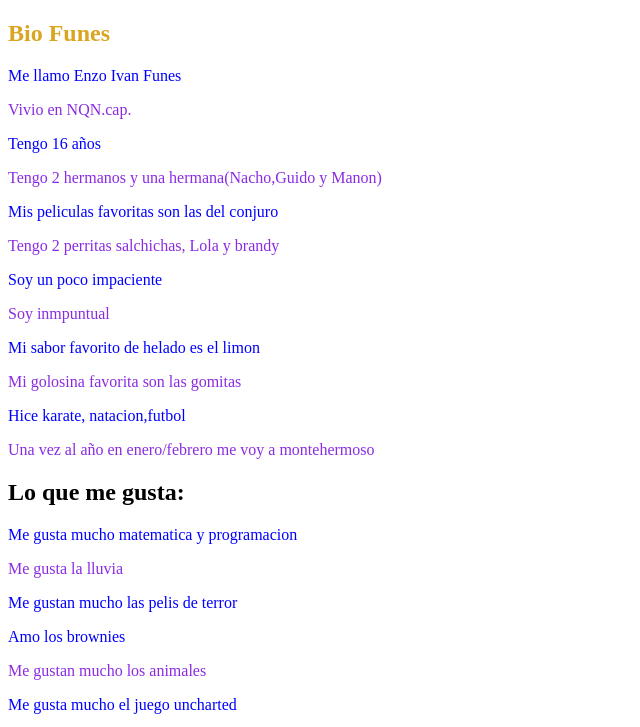
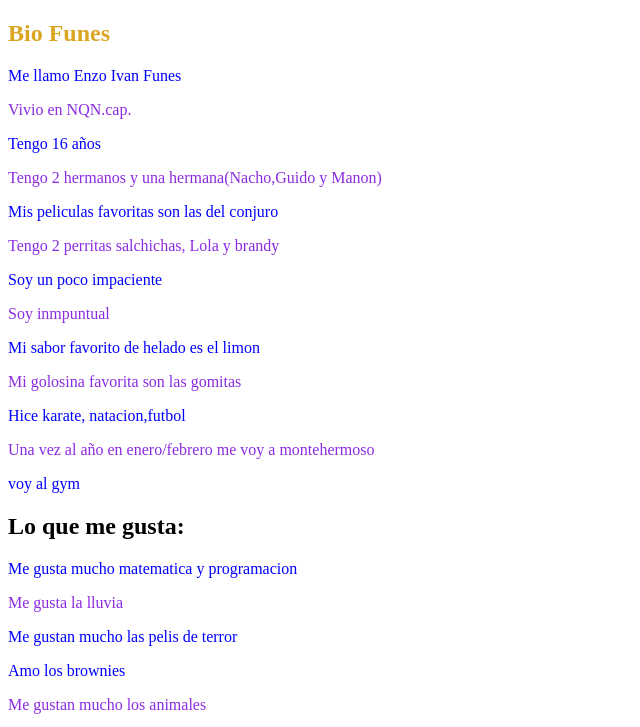
Before and after one commit to enzooo123/proyecto_biografia, a plain HTML site: page index.html in a window 1280 px wide. Shown: the top 727 px of the page, without its empty margins (0-640 px from the left). Drawn offline with Linux system fonts and the light colour scheme.

Commit message:
agrego caracteristicas mias

```diff
--- a/index.html
+++ b/index.html
@@ -20,6 +20,7 @@
         <p style="color:blueviolet">Mi golosina favorita son las gomitas</p>
         <p style="color:blue">Hice karate, natacion,futbol</p>
         <p style="color:blueviolet">Una vez al año en enero/febrero me voy a montehermoso </p>
+        <p style="color:blue">voy al gym</p>
 
 
         <h2>Lo que me gusta:</h2>
```
